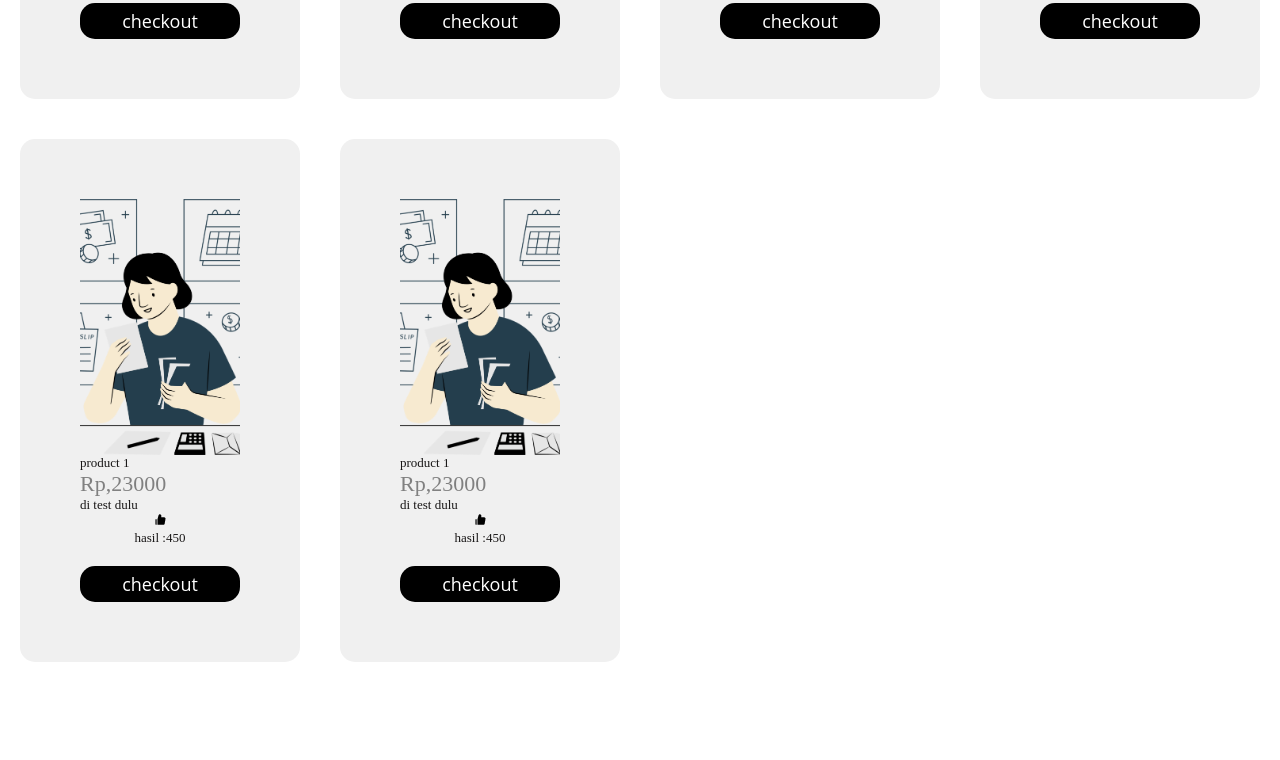
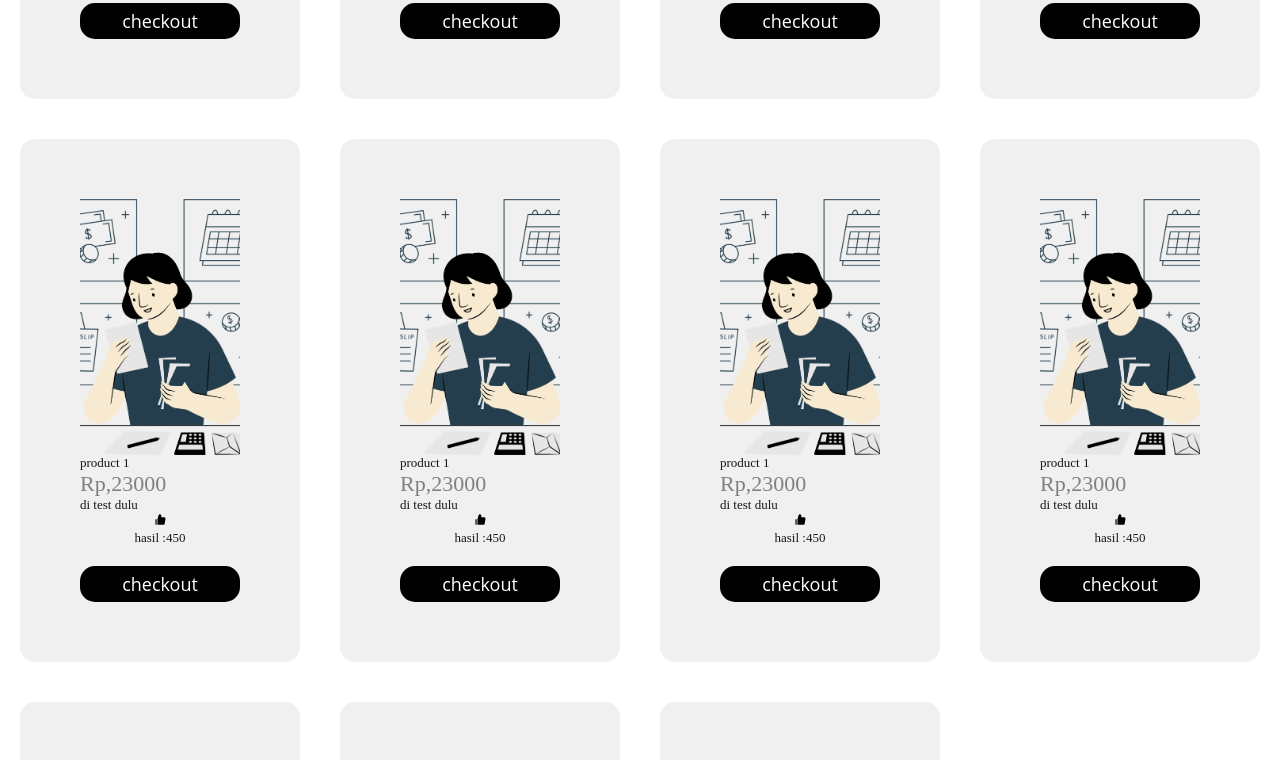
Before and after one commit to GalangYuhu0SecondAccount/studyCase-botcamp_genbox, a React (Vite) app: page /MyShopUi in a window 1280 px wide. Shown: the part 1840-2600 px from the top of the page. Before the commit the page ends 2502 px from the top, so only its background shows below. Built offline with nearby package versions, Linux system fonts and the light colour scheme.

Commit message:
added data

```diff
--- a/src/components/cardSlider/dataAndProduct/data.js
+++ b/src/components/cardSlider/dataAndProduct/data.js
@@ -124,6 +124,46 @@ export const dataProduct = [
     price : "Rp,23000",
     description : "di test dulu",
     likes: 0
-  }
+  },
+  {
+    id : 7,
+    image:images,
+    nameProduct : "product 1",
+    price : "Rp,23000",
+    description : "di test dulu",
+    likes: 0
+  },
+  {
+    id : 8,
+    image:images,
+    nameProduct : "product 1",
+    price : "Rp,23000",
+    description : "di test dulu",
+    likes: 0
+  },
+  {
+    id : 9,
+    image:images,
+    nameProduct : "product 1",
+    price : "Rp,23000",
+    description : "di test dulu",
+    likes: 0
+  },
+  {
+    id : 10,
+    image:images,
+    nameProduct : "product 1",
+    price : "Rp,23000",
+    description : "di test dulu",
+    likes: 0
+  },
+  {
+    id : 12,
+    image:images,
+    nameProduct : "product 1",
+    price : "Rp,23000",
+    description : "di test dulu",
+    likes: 0
+  },
 
 ]
```
